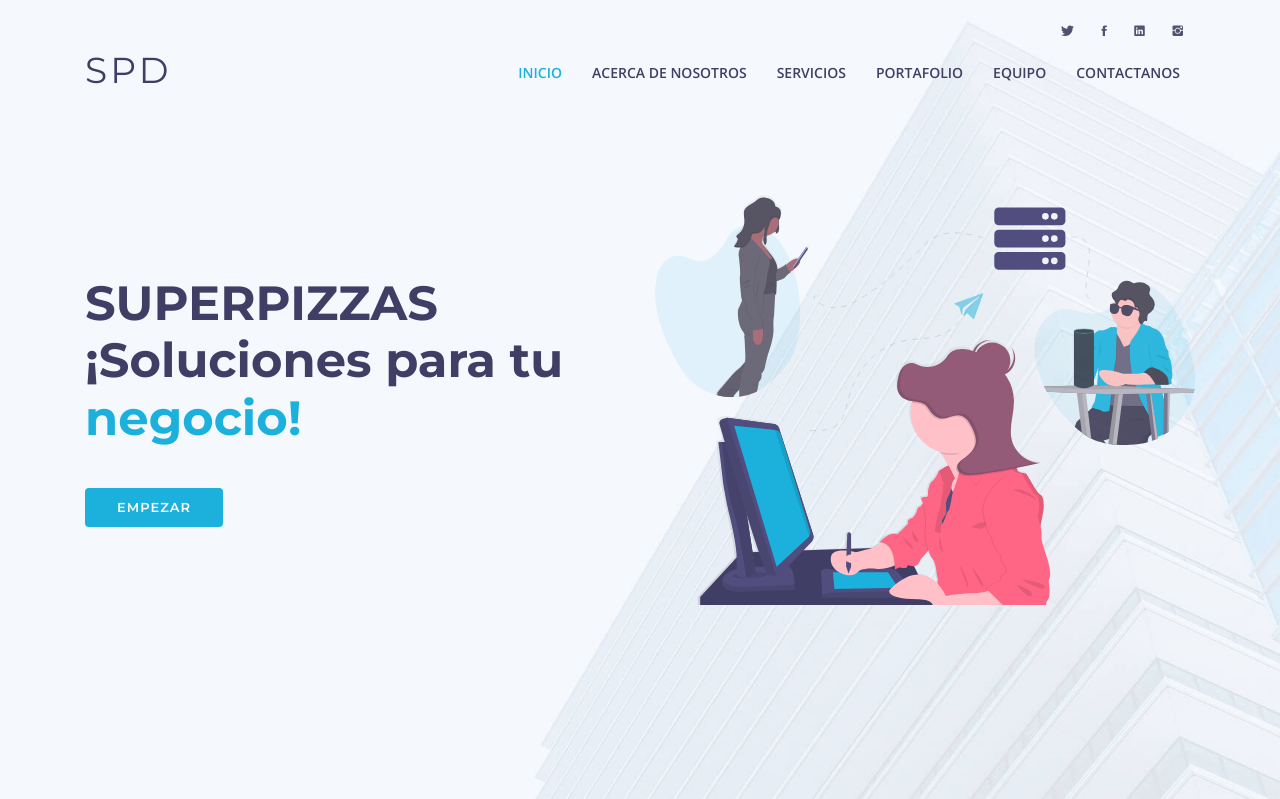
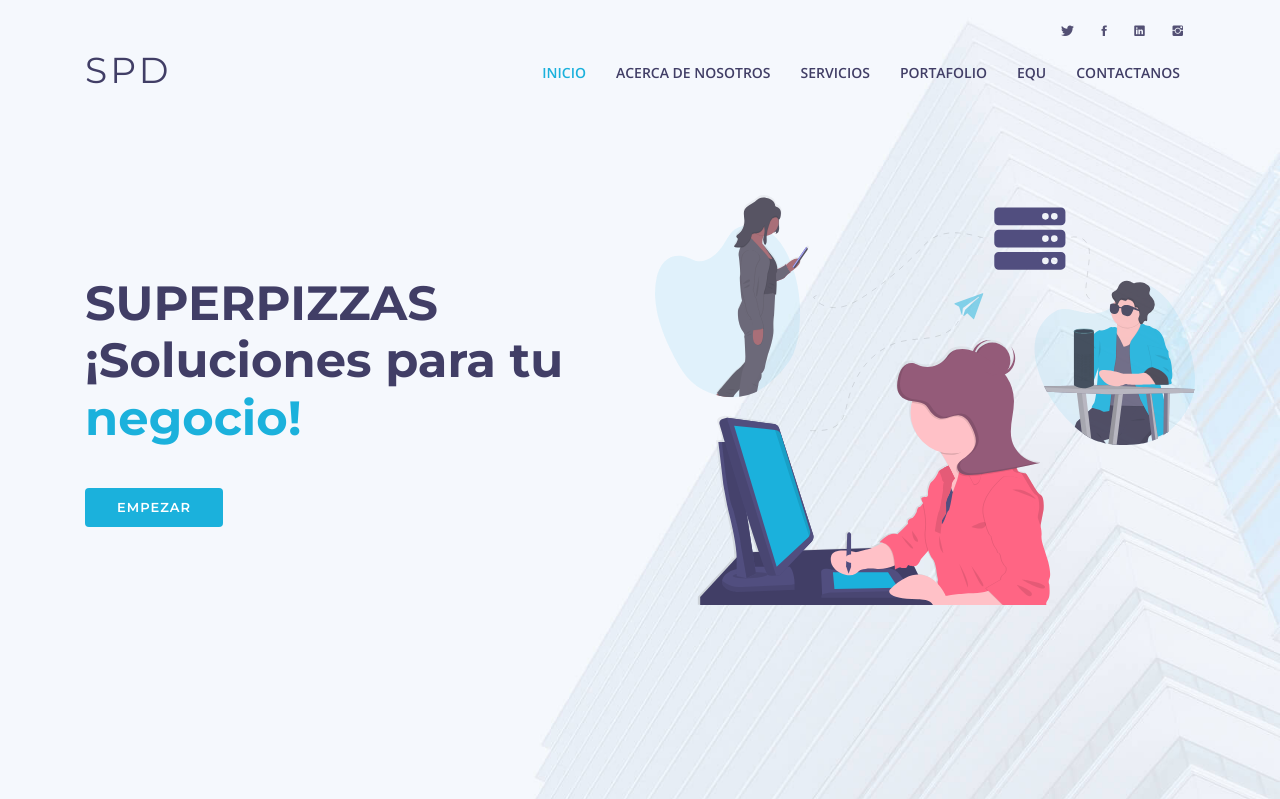
Before and after one commit to kevincardonag/django-vue, a Django app: template django_vue_multitenant/templates/landing/index.html in a window 1280 px wide. Shown: the top 799 px of the page. Run offline with Django 3.2, Linux system fonts and the light colour scheme; the template is opened without the code that fills it, so the values that code supplies are empty; some libraries are stand-ins or nearby versions; some web fonts are replaced.

Commit message:
gitignore

```diff
--- a/django_vue_multitenant/templates/landing/index.html
+++ b/django_vue_multitenant/templates/landing/index.html
@@ -74,7 +74,7 @@ Header
                 <li><a href="#about">Acerca de Nosotros</a></li>
                 <li><a href="#services">Servicios</a></li>
                 <li><a href="#portfolio">Portafolio</a></li>
-                <li><a href="#team">Equipo</a></li>
+                <li><a href="#team">Equ</a></li>
                 <li><a href="#footer">Contactanos</a></li>
             </ul>
         </nav><!-- .main-nav -->
```
Also changed, not shown: 1 other file.
